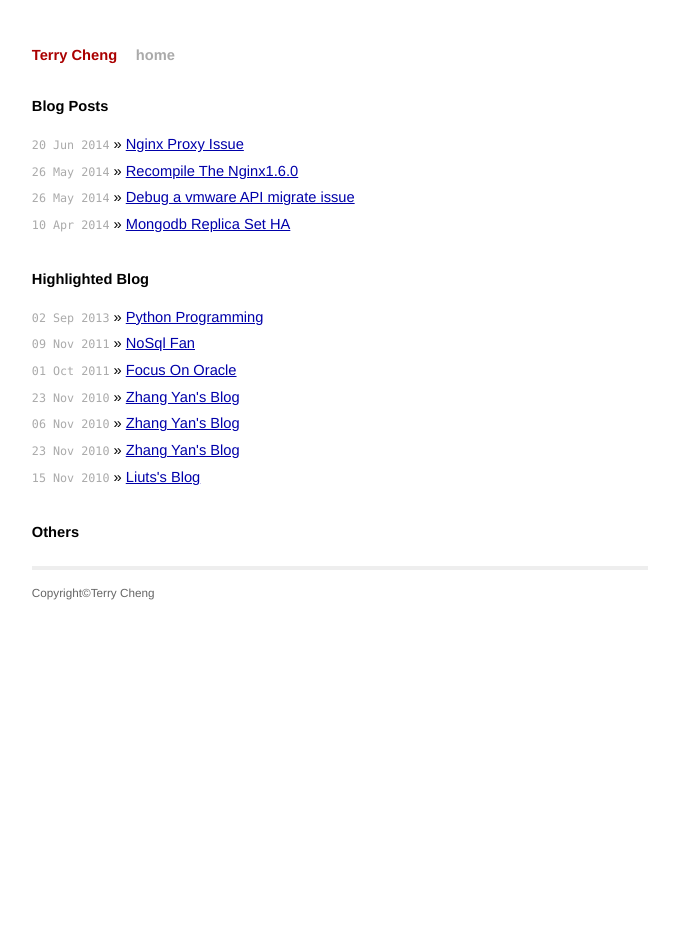
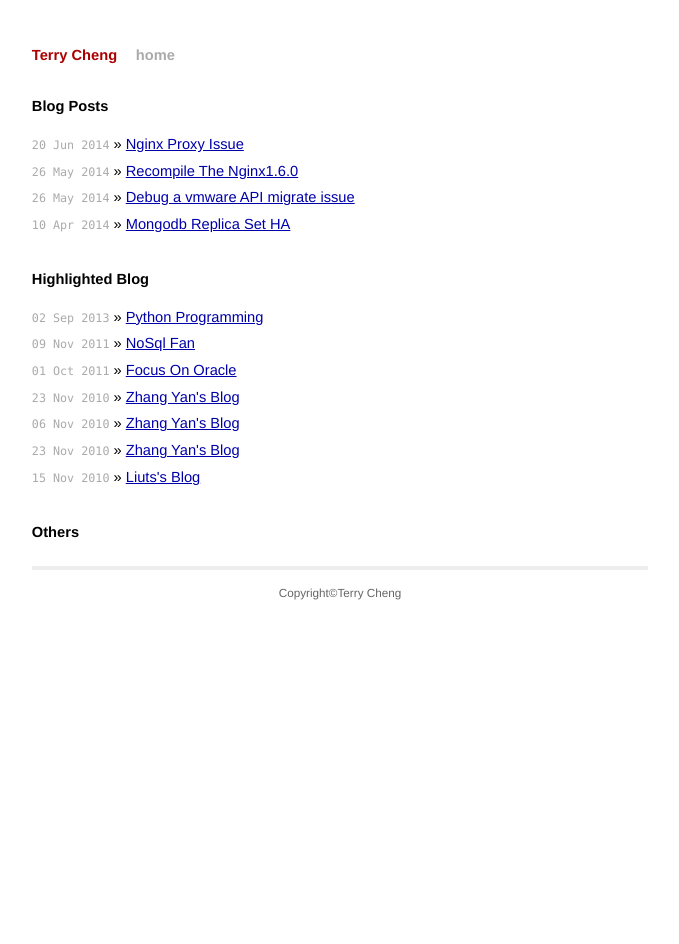
Before and after one commit to clbjxa/clbjxa.github.io, a Jekyll site: the page built from index.html, in a window 1280 px wide. Shown: the whole page, without its empty margins (300-979 px from the left). Built offline with Jekyll 4.4.1, drawn with Linux system fonts in a browser that asks for light colours; Markdown is read by kramdown in place of the engine named in the settings.

Commit message:
update the css

```diff
--- a/_layouts/default.html
+++ b/_layouts/default.html
@@ -32,7 +32,7 @@ var WRInitTime=(new Date()).getTime();
 
   {{ content }}
     <div class="footer">
-        <div class="contact">
+        <div>
             <p class="text_center">
                 Copyright©Terry Cheng<br/>
             </p>
```
